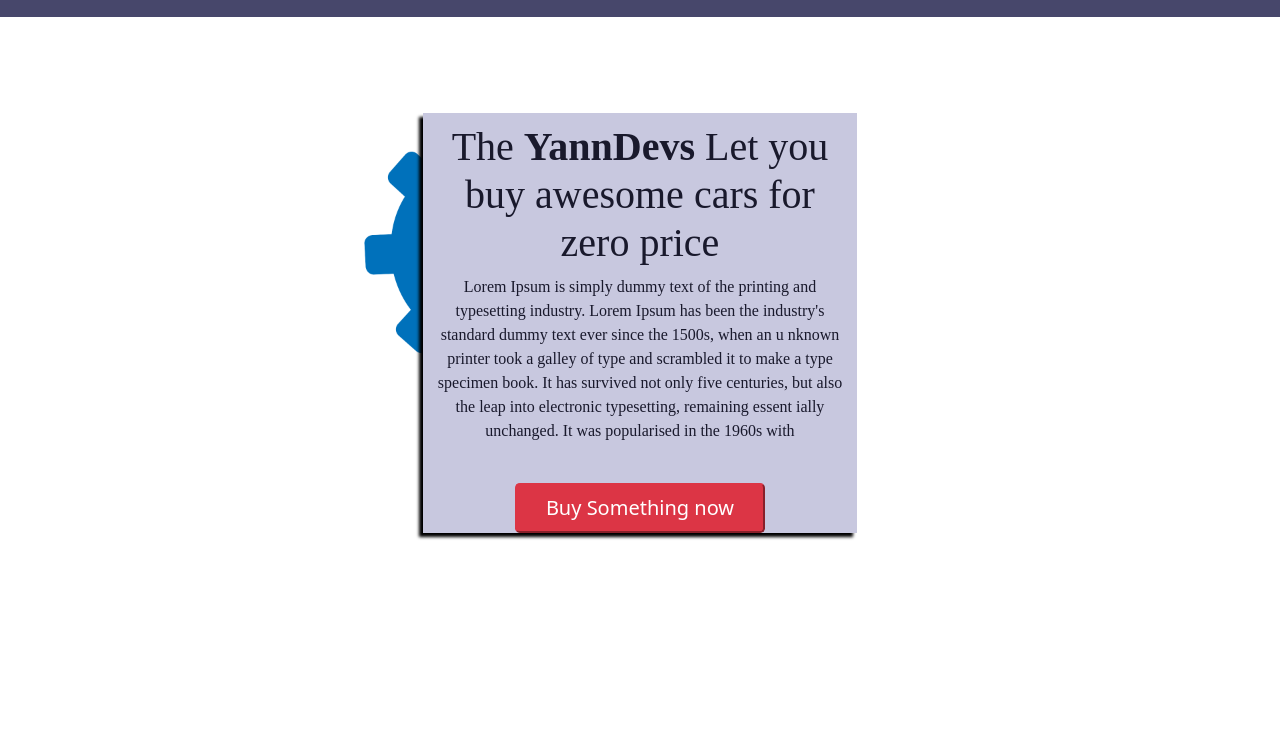
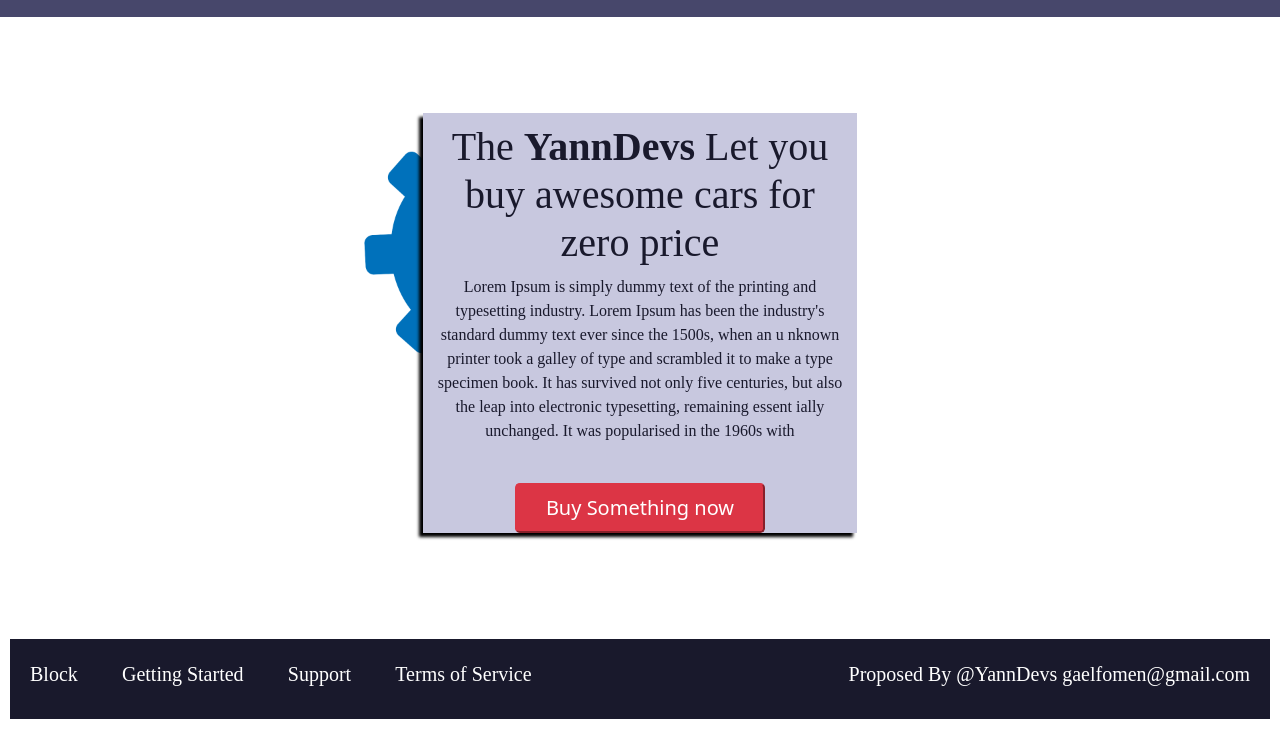
Before and after one commit to Elfomen/First_Website_Project, a plain HTML site: page index.html in a window 1280 px wide. Shown: the part 919-1648 px from the top of the page. Before the commit the page ends 1548 px from the top, so only its background shows below. Drawn offline with Linux system fonts and the light colour scheme.

Commit message:
Finally the complete front-End part with the footer included

```diff
--- /dev/null
+++ b/SASS/footer/_footer.sass
@@ -0,0 +1,11 @@
+.foot
+    background-color: $brand-darklue
+    margin: 10px
+    height: 80px
+    label
+        margin: 20px
+        color: $brand-color-white
+        font-family: NiceYear
+        font-size: 20px
+    .cont
+        float: right
--- a/SASS/main.sass
+++ b/SASS/main.sass
@@ -2,3 +2,4 @@
 @import "navbar/_imageNav"
 @import "navbar/_nav"
 @import "body/_body"
+@import "footer/_footer"
--- a/index.html
+++ b/index.html
@@ -113,6 +113,14 @@
     </div>
     <br><br><br><br>
 
+    <footer class="foot">
+        <label>Block</label>
+        <label>Getting Started</label>
+        <label>Support</label>
+        <label>Terms of Service</label>
+        <label class="cont">Proposed By @YannDevs gaelfomen@gmail.com</label>
+    </footer>
+
     <script src="bootStrap/js/bootstrap.min.js"></script>
     <script src="bootStrap/js/bootstrap.js"></script>
 </body>
```
Also changed, not shown: CSS/main.css, 1 other file.
